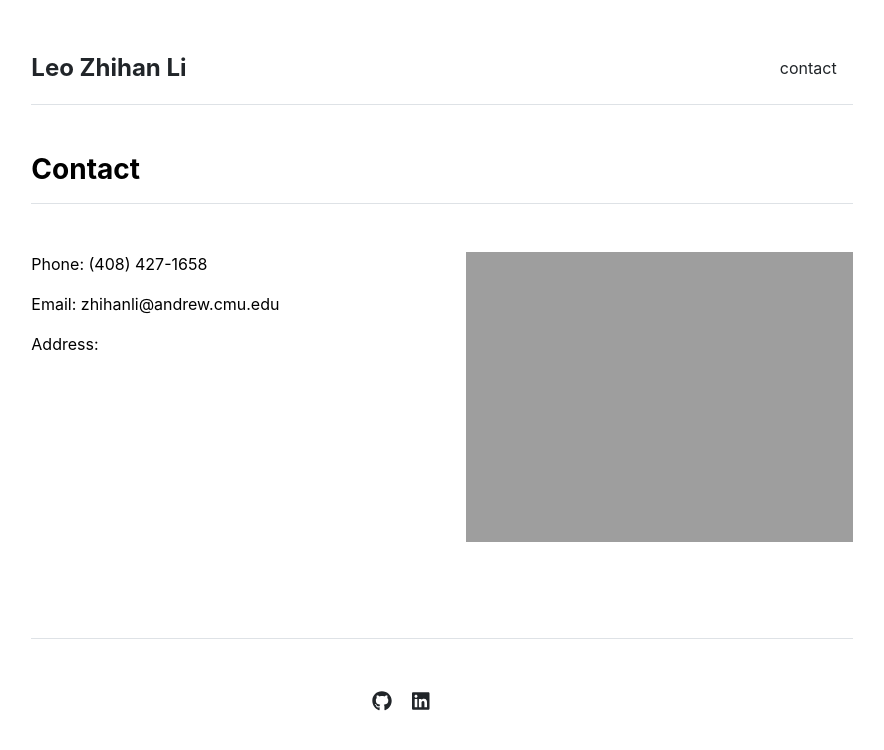
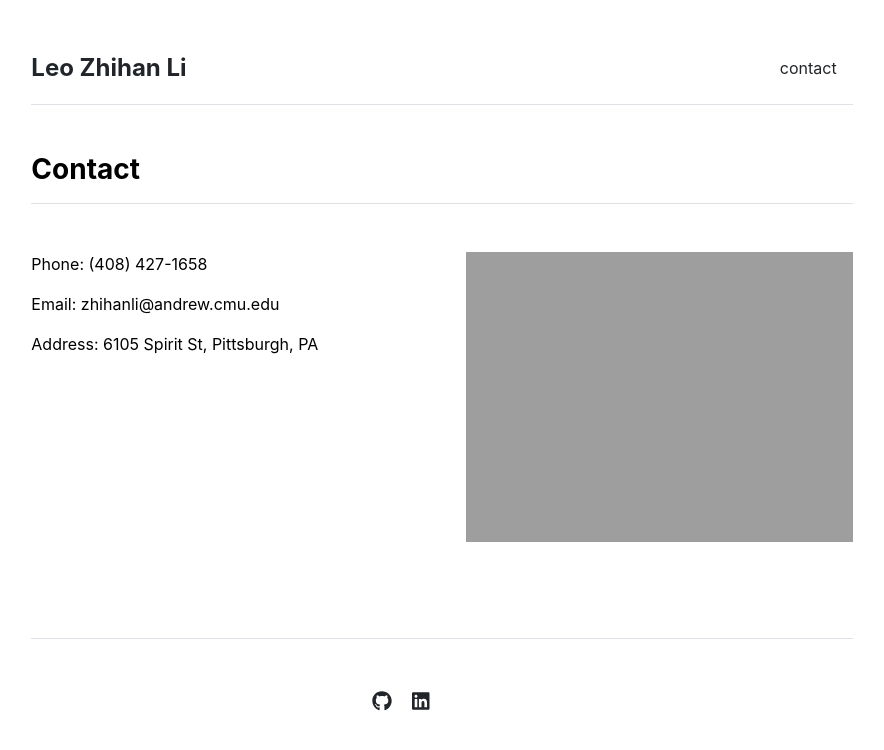
Before and after one commit to leoliiiiii/leoliiiiii.github.io, a Jekyll site: the page built from contact.md, in a window 1280 px wide. Shown: the top 750 px of the page, without its empty margins (198-1082 px from the left). Built offline with Jekyll 4.4.1, drawn with Linux system fonts in a browser that asks for light colours.

Commit message:
Update settings.yml

```diff
--- a/_data/settings.yml
+++ b/_data/settings.yml
@@ -8,4 +8,4 @@ social:
 - {icon: 'linkedin', link: 'https://www.linkedin.com/in/zhihan-li-126429192/'}
 
 contacts:
-- {phone: '(408) 427-1658', email: 'zhihanli@andrew.cmu.edu', addrss: '6105 Spirit St, Pittsburgh, PA', image: 'assets/img/contact.jpg'}
+- {phone: '(408) 427-1658', email: 'zhihanli@andrew.cmu.edu', address: '6105 Spirit St, Pittsburgh, PA', image: 'assets/img/contact.jpg'}
```
